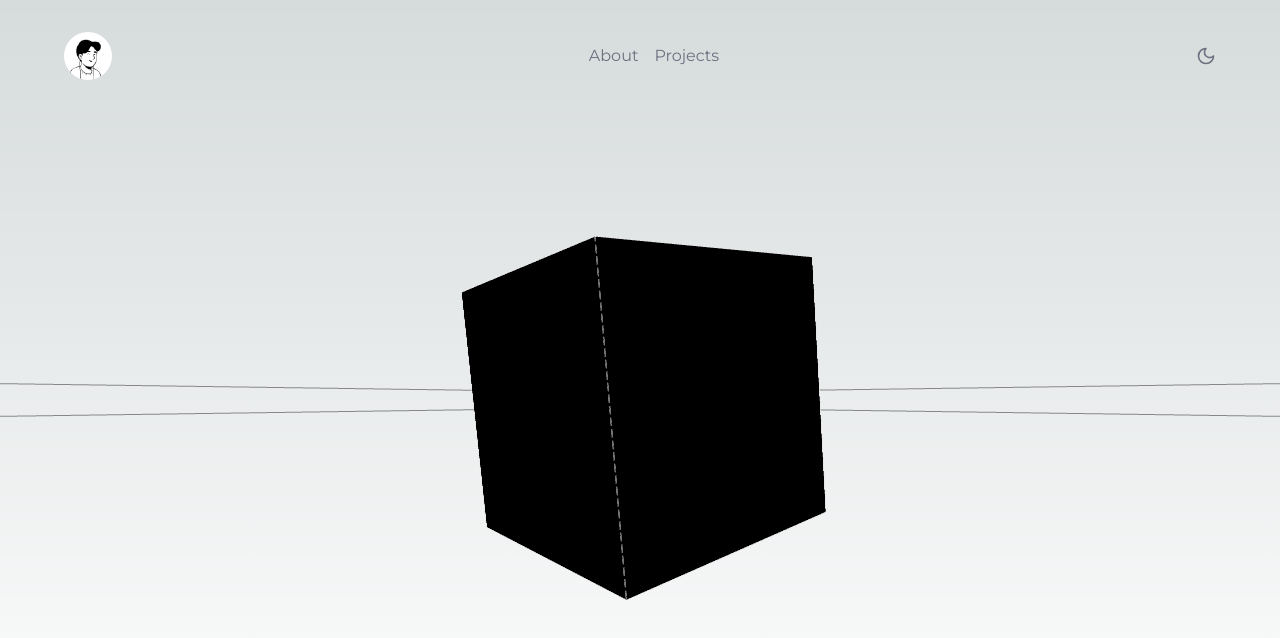
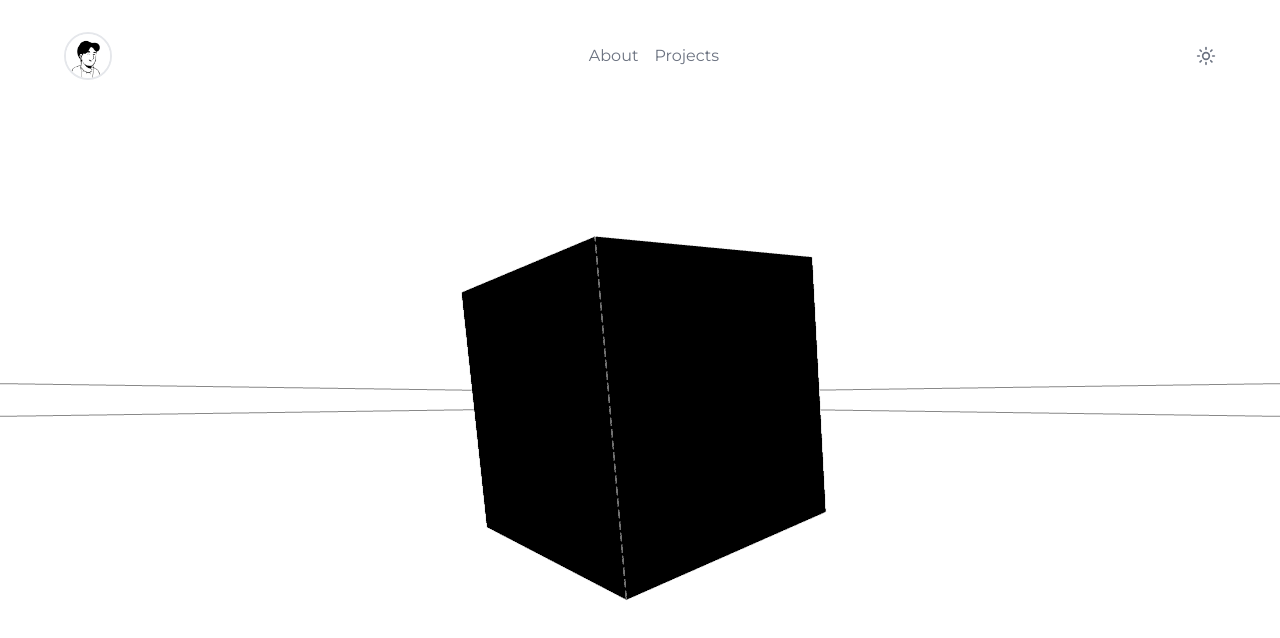
Before and after one commit to guan404ming/personal-website, a Next.js app: page /about in a window 1280 px wide. Shown: the top 638 px of the page. Built offline with nearby package versions, Linux system fonts and the light colour scheme.

Commit message:
feat: implement dark mode

```diff
--- a/src/app/layout.tsx
+++ b/src/app/layout.tsx
@@ -26,10 +26,12 @@ export default function RootLayout({
 }) {
   return (
     <html lang="en" className="h-full" suppressHydrationWarning>
-      <body className={cn(inter.className, "h-full")}>
+      <body
+        className={cn(inter.className, "h-full text-black dark:text-white")}
+      >
         <ThemeProvider attribute="class" disableTransitionOnChange>
           <Header />
-          <div className="absolute z-10 h-full w-full">
+          <div className="absolute z-10 h-full w-full bg-white dark:bg-black">
             <Space>
               <Cube />
             </Space>
--- a/src/components/header.tsx
+++ b/src/components/header.tsx
@@ -1,7 +1,6 @@
 "use client";
 
-import React, { useState } from "react";
-
+import { useTheme } from "next-themes";
 import { useRouter } from "next/navigation";
 
 import { MoonIcon, SunIcon } from "lucide-react";
@@ -9,11 +8,11 @@ import { MoonIcon, SunIcon } from "lucide-react";
 import { Avatar, AvatarFallback, AvatarImage } from "./ui/avatar";
 
 const Header = () => {
-  const [isNightMode, setIsNightMode] = useState(false);
+  const { theme, setTheme } = useTheme();
   const router = useRouter();
 
   const toggleNightMode = () => {
-    setIsNightMode(!isNightMode);
+    setTheme(theme === "dark" ? "light" : "dark");
   };
 
   return (
@@ -23,7 +22,7 @@ const Header = () => {
       }
     >
       <div className="flex items-center">
-        <Avatar className="h-12 w-12" onClick={() => router.push("/")}>
+        <Avatar className="h-12 w-12 border-2" onClick={() => router.push("/")}>
           <AvatarImage src="avatartion.png" alt="@guan-ming" />
           <AvatarFallback>GM</AvatarFallback>
         </Avatar>
@@ -47,7 +46,7 @@ const Header = () => {
           onClick={toggleNightMode}
           className="text-gray-500 hover:text-gray-700"
         >
-          {isNightMode ? <SunIcon size={20} /> : <MoonIcon size={20} />}
+          {theme !== "dark" ? <SunIcon size={20} /> : <MoonIcon size={20} />}
         </button>
       </div>
     </header>
```
